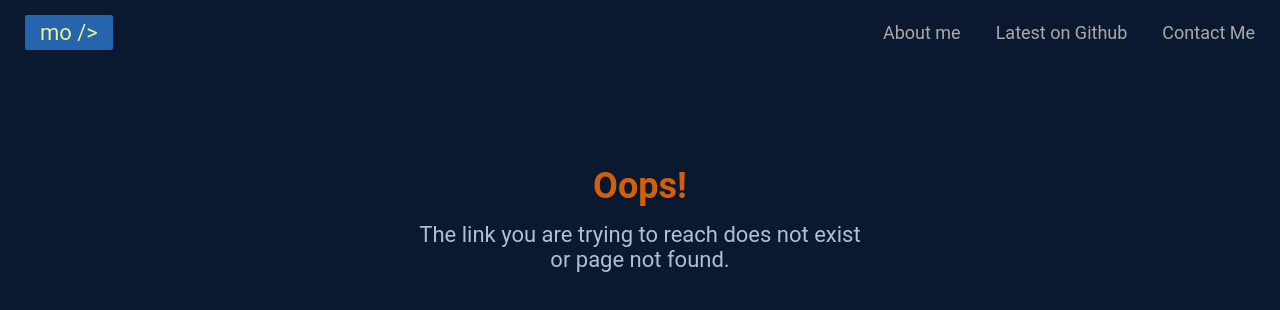
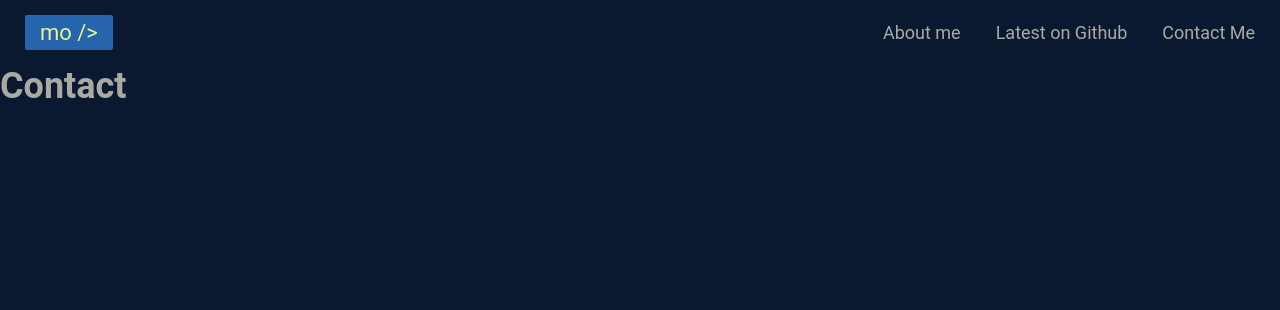
Before and after one commit to alpha-mo/portfolio, a SvelteKit app: page /contact in a window 1280 px wide. Before the commit this address had no page. Shown: the top 310 px of the page. Built offline with nearby package versions, Linux system fonts and the light colour scheme.

Commit message:
create missing pages - basic

```diff
--- a/src/routes/+layout.svelte
+++ b/src/routes/+layout.svelte
@@ -5,5 +5,9 @@
   import Nav from "$ui/nav/+page.svelte";
 </script>
 
+<svelte:head>
+  <title>Mohamad Ojail - portfolio</title>
+</svelte:head>
+
 <Nav />
 <slot />
--- /dev/null
+++ b/src/routes/contact/+page.svelte
@@ -0,0 +1 @@
+<h3>Contact</h3>
--- /dev/null
+++ b/src/routes/github/+page.svelte
@@ -0,0 +1 @@
+<h3>Github</h3>
```
